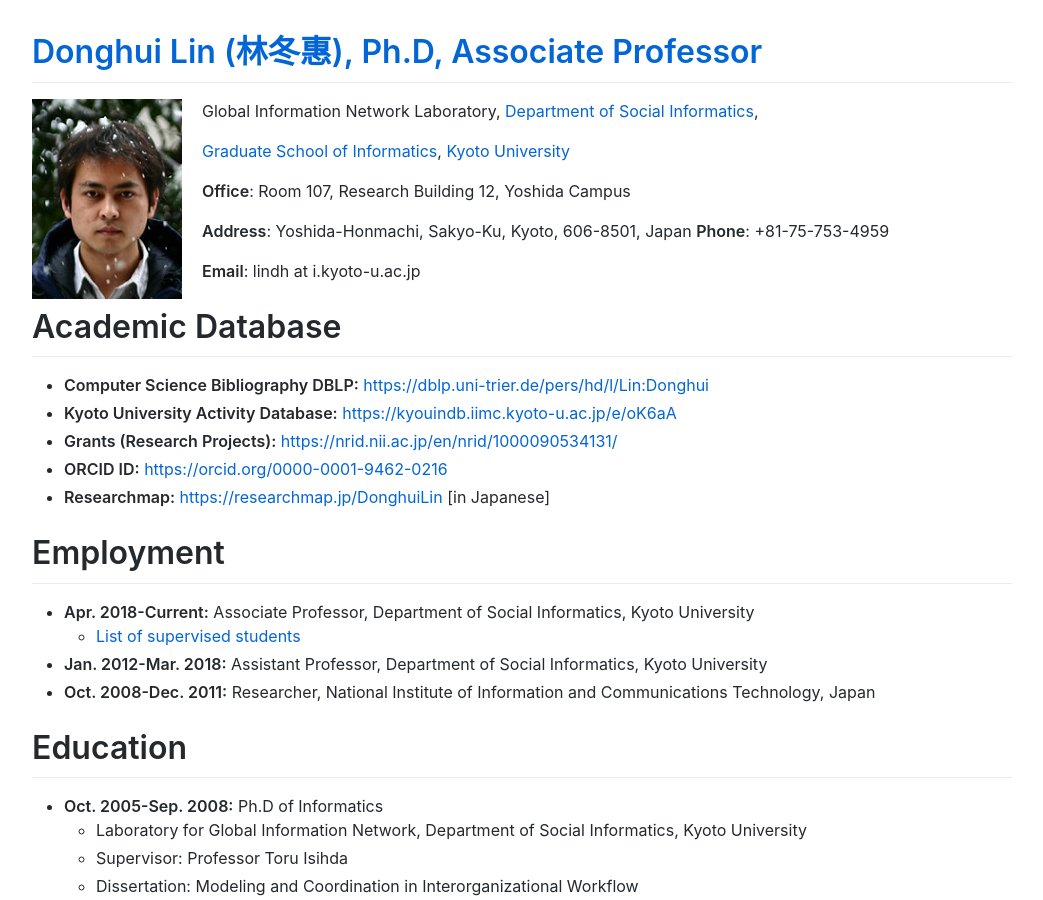
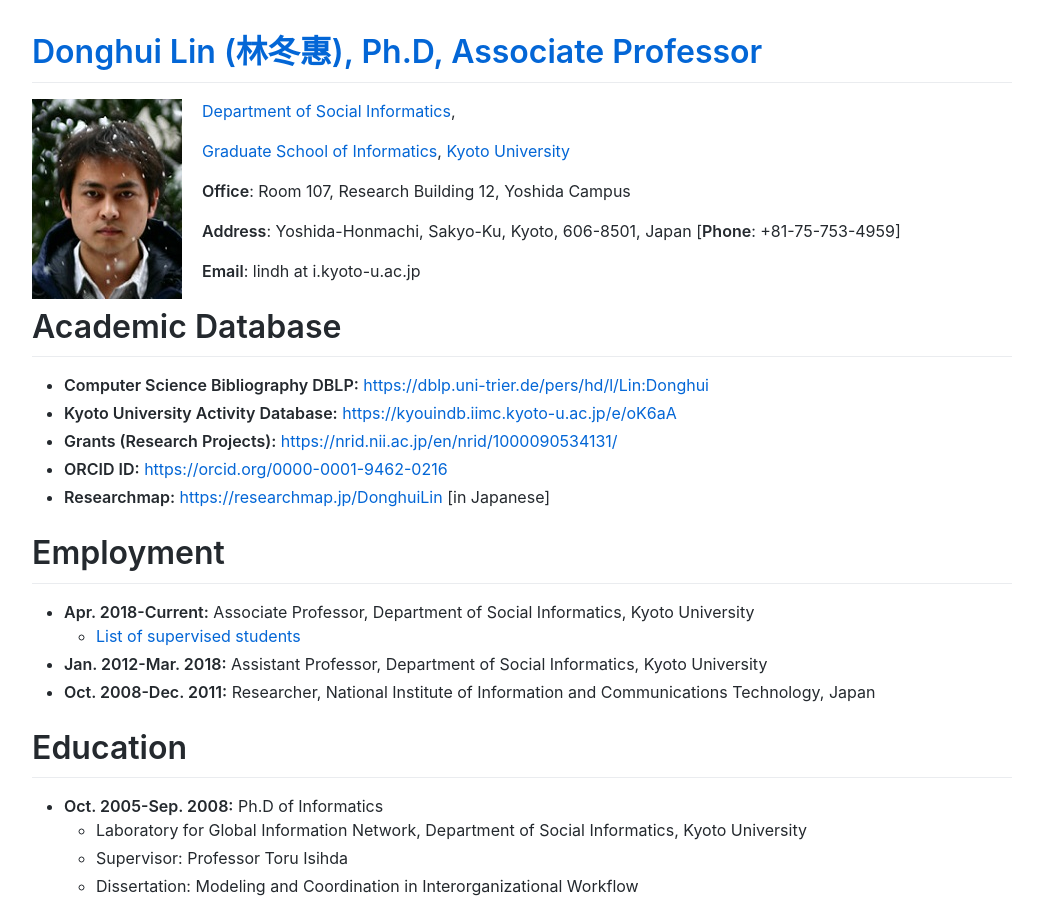
Before and after one commit to lindh/lindh.github.io, a Jekyll site: the page built from index.md, in a window 1280 px wide and 900 px high. Shown: the whole window, without its empty margins (118-1161 px from the left). Built offline with Jekyll 4.4.1, drawn with Linux system fonts in a browser that asks for light colours; comment, search, counter and statistics services are not loaded.

Commit message:
Update index.md

```diff
--- a/index.md
+++ b/index.md
@@ -4,13 +4,13 @@
 
 <img align="left" src="./images/lin.jpg"/>
 
-   Global Information Network Laboratory, [Department of Social Informatics](http://www.soc.i.kyoto-u.ac.jp/en/),
+   [Department of Social Informatics](http://www.soc.i.kyoto-u.ac.jp/en/),
 
    [Graduate School of Informatics](http://www.i.kyoto-u.ac.jp/en/), [Kyoto University](https://www.kyoto-u.ac.jp/en/)
 
    **Office**: Room 107, Research Building 12, Yoshida Campus
 
-   **Address**: Yoshida-Honmachi, Sakyo-Ku, Kyoto, 606-8501, Japan    **Phone**: +81-75-753-4959
+   **Address**: Yoshida-Honmachi, Sakyo-Ku, Kyoto, 606-8501, Japan    [**Phone**: +81-75-753-4959]
 
    **Email**: lindh at i.kyoto-u.ac.jp
 
```
